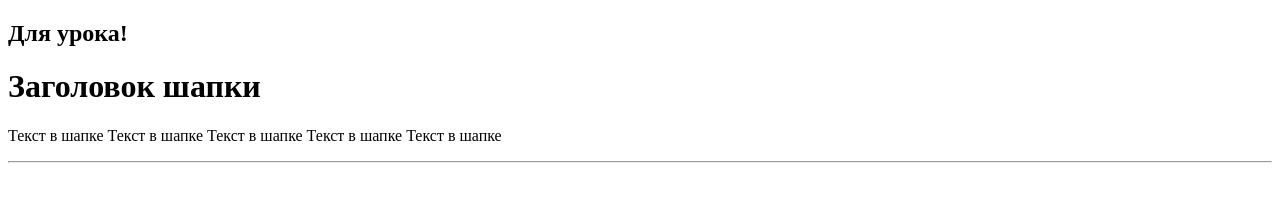
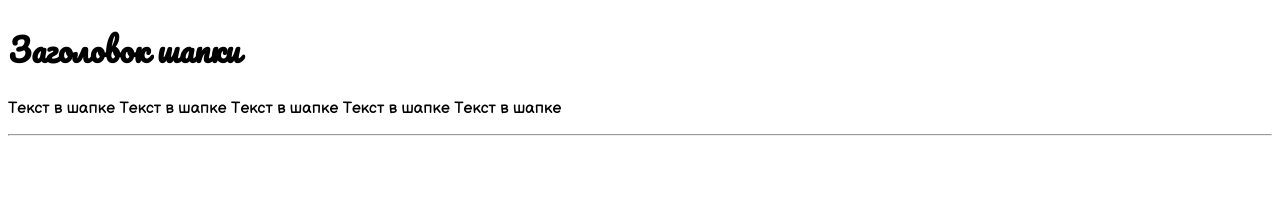
Before and after one commit to WebHeroSchool/AlexcNice_Style, a plain HTML site: page index.html in a window 1280 px wide. Drawn offline with Linux system fonts and the light colour scheme.

Commit message:
google ver.2

```diff
--- a/index.html
+++ b/index.html
@@ -3,30 +3,16 @@
   <head>
     <meta charset="utf-8">
       <title>Урок 4 - Подключение стилей</title>
+      <link rel="stylesheet" href="./style.css">
       <link href="https://fonts.googleapis.com/css2?family=Balsamiq+Sans&family=Pacifico&display=swap" rel="stylesheet">
   </head>
     <body class="body">
       <header class="header">
-        <h2> Для урока! </h2>
-        <h1 class="header__title">Заголовок шапки</h1>
-        <!-- <button name="Кнопка в шапке" class="header__btn">Кнопка в шапке</button> -->
+       <h1 class="header__title">Заголовок шапки</h1>
+
         <p id="toc">Текст в шапке Текст в шапке Текст в шапке Текст в шапке Текст в шапке </p>
 <hr>
       </header>
-      <!--
- <section class="section">
-    <h2 class="section__title">Заголовок текста</h2>
-        <article class="article">
-          <p class="article__text">Текст</p>
-          <button name="Кнопка в тексте" class="article__btn">Кнопка в тексте</button>
-        </article>
-<hr>
-  </section>
-     <footer class="footer">
-         <h3 class="footer__title">Заголовок подвала</h3>
-         <p class="footer__text">Текст подвала</p>
-         <button name="Кнопка в подвале" class="footer__btn">Кнопка в подвале</button>
-     </footer>
-     -->
+
     </body>
 </html>
```
Also changed, not shown: style.css (+0 -36 lines).
